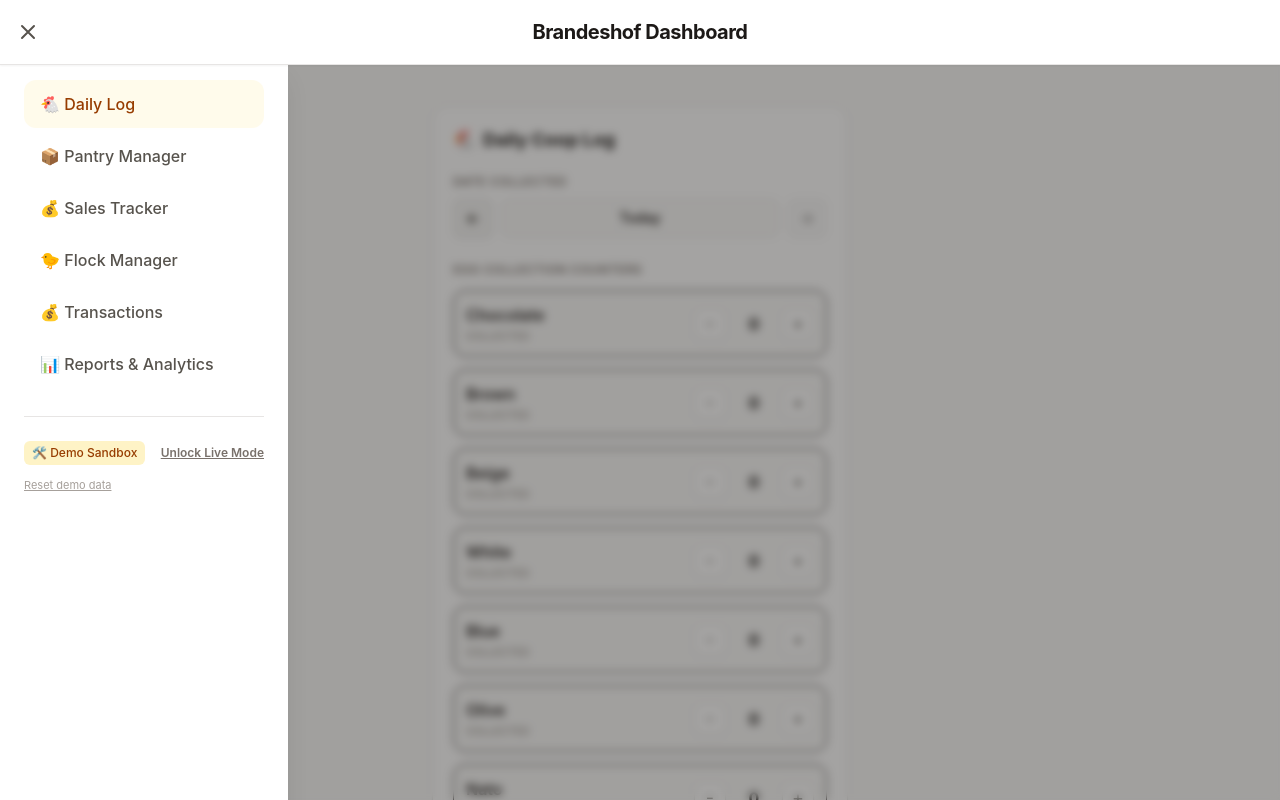
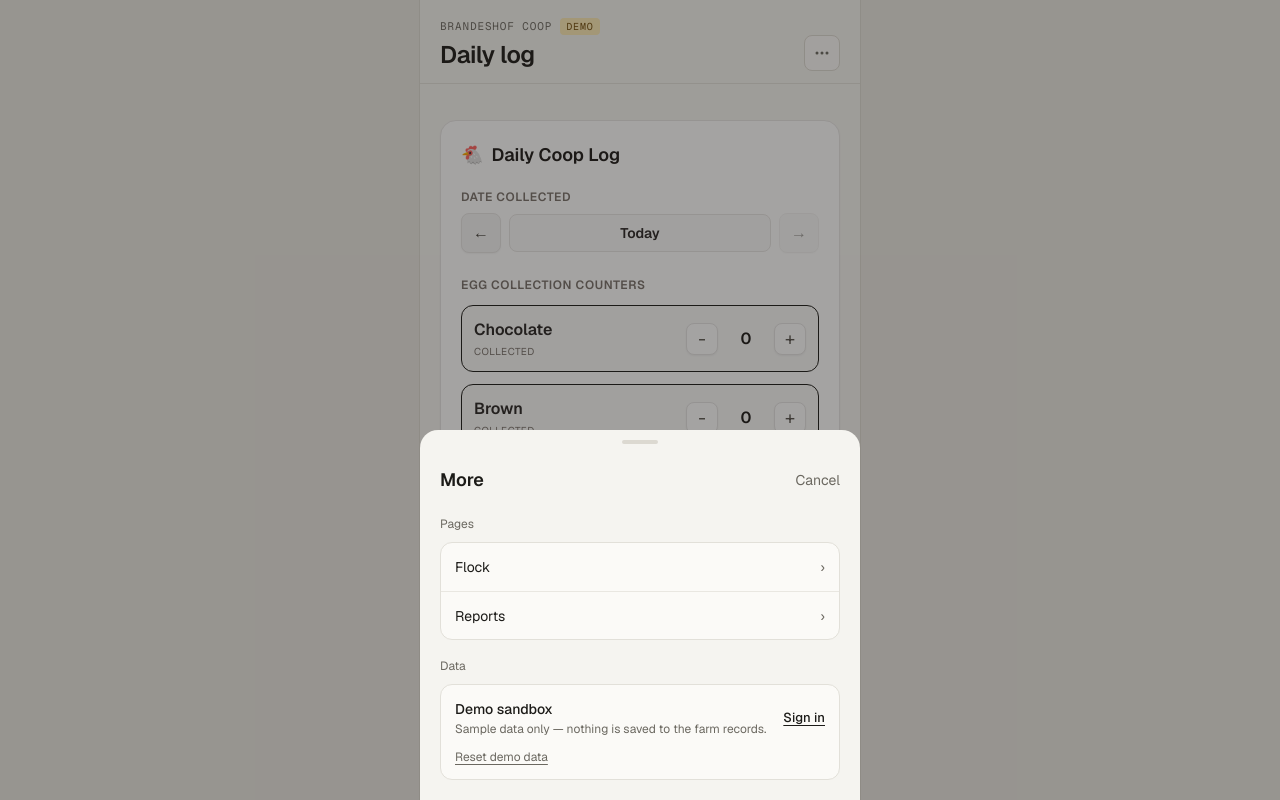
Before and after one commit to 19101990/the-coop-ledger, a React (Vite) app: page / in a window 1280 px wide. Both pictures are taken after a click on the button "Open menu". Shown: the top 800 px of the page. Built offline with nearby package versions, Linux system fonts and the light colour scheme; no server answers.

Commit message:
feat(ui): add redesign shell with bottom tab bar

```diff
--- a/index.html
+++ b/index.html
@@ -6,7 +6,10 @@
     <meta name="viewport" content="width=device-width, initial-scale=1.0" />
     <title>The Brandeshof Coop</title>
     <meta name="description" content="Farm ledger and coop management for the Brandeshof" />
-    <meta name="theme-color" content="#f5f5f4" />
+    <meta name="theme-color" content="#f5f4f0" />
+    <link rel="preconnect" href="https://fonts.googleapis.com" />
+    <link rel="preconnect" href="https://fonts.gstatic.com" crossorigin />
+    <link href="https://fonts.googleapis.com/css2?family=Geist:wght@400;500;600&family=Geist+Mono:wght@400;500&display=swap" rel="stylesheet" />
     <link rel="apple-touch-icon" href="/icon-192.png" />
     <link rel="manifest" href="/manifest.webmanifest" />
   </head>
--- a/src/App.tsx
+++ b/src/App.tsx
@@ -1,5 +1,6 @@
 import { useState } from 'react';
-import { Header, SidebarMenu } from './components/Navigation';
+import { Header, BottomNav, MoreMenu } from './components/Navigation';
+import { TAB_TITLES } from './components/navigationConfig';
 import DailyLog from './pages/DailyLog';
 import PantryManager from './pages/PantryManager';
 import SalesTracker from './pages/SalesTracker';
@@ -15,21 +16,18 @@ function AppContent() {
   const [isMenuOpen, setIsMenuOpen] = useState(false);
   const { isDemo, authReady } = useDemo();
 
+  const goTo = (tab: Tab) => {
+    setActiveTab(tab);
+    window.scrollTo({ top: 0 });
+  };
+
   return (
-    <div className="min-h-screen bg-stone-50 text-stone-800 antialiased">
-      <Header isMenuOpen={isMenuOpen} setIsMenuOpen={setIsMenuOpen} />
-
-      {isMenuOpen && (
-        <SidebarMenu
-          activeTab={activeTab}
-          setActiveTab={setActiveTab}
-          setIsMenuOpen={setIsMenuOpen}
-        />
-      )}
+    <div className="relative mx-auto min-h-screen max-w-[440px] bg-app pb-24 shadow-[0_0_0_1px_var(--color-edge)]">
+      <Header title={TAB_TITLES[activeTab]} onOpenMenu={() => setIsMenuOpen(true)} />
 
       {/* Don't render any page until we know whether the user is signed in, and remount
           everything when the mode changes so live data never lingers after sign-out. */}
-      <main key={isDemo ? 'demo' : 'live'} className="max-w-md mx-auto px-4 py-6">
+      <main key={isDemo ? 'demo' : 'live'} className="p-5">
         {!authReady ? (
           <LoadingSpinner message="Loading..." size="md" />
         ) : (
@@ -37,12 +35,16 @@ function AppContent() {
             {activeTab === 'daily-log' && <DailyLog />}
             {activeTab === 'pantry' && <PantryManager />}
             {activeTab === 'sales' && <SalesTracker />}
+            {activeTab === 'transactions' && <TransactionsTracker />}
             {activeTab === 'flock' && <FlockManager />}
-            {activeTab === 'transactions' && <TransactionsTracker />}
             {activeTab === 'reports' && <Reports />}
           </>
         )}
       </main>
+
+      <BottomNav activeTab={activeTab} setActiveTab={goTo} />
+
+      <MoreMenu open={isMenuOpen} onClose={() => setIsMenuOpen(false)} activeTab={activeTab} setActiveTab={goTo} />
     </div>
   );
 }
--- a/src/components/Navigation.tsx
+++ b/src/components/Navigation.tsx
@@ -3,38 +3,98 @@ import { useState } from 'react';
 import { useDemo } from '../context/DemoContext';
 import { supabase } from '../supabaseClient';
 import { demoStore } from '../demo/demoStore';
+import Sheet from './Sheet';
+import { TAB_TITLES, BOTTOM_TABS, MENU_TABS } from './navigationConfig';
 
+// ---------- Header ----------
 
 interface HeaderProps {
-  isMenuOpen: boolean;
-  setIsMenuOpen: (open: boolean) => void;
+  title: string;
+  onOpenMenu: () => void;
 }
 
-export function LiveDatabaseToggle() {
+export function Header({ title, onOpenMenu }: HeaderProps) {
+  const { isDemo } = useDemo();
+
+  return (
+    <header className="sticky top-0 z-[5] flex items-end justify-between gap-3 border-b border-line bg-app px-5 pt-[18px] pb-3">
+      <div className="flex flex-col gap-1">
+        <span className="flex items-center gap-2 font-mono text-[11px] uppercase tracking-[.08em] text-muted">
+          Brandeshof Coop
+          {isDemo && (
+            <span className="rounded bg-gift-bg px-1.5 py-px text-[10px] text-gift">Demo</span>
+          )}
+        </span>
+        <h1 className="m-0 text-2xl font-semibold tracking-[-.02em]">{title}</h1>
+      </div>
+
+      <button
+        onClick={onOpenMenu}
+        aria-label="Open menu"
+        className="grid h-9 w-9 cursor-pointer place-items-center rounded-lg border border-edge bg-surface text-muted hover:bg-subtle hover:text-ink"
+      >
+        <svg className="h-4 w-4" viewBox="0 0 16 16" fill="currentColor" aria-hidden="true">
+          <circle cx="3" cy="8" r="1.5" />
+          <circle cx="8" cy="8" r="1.5" />
+          <circle cx="13" cy="8" r="1.5" />
+        </svg>
+      </button>
+    </header>
+  );
+}
+
+// ---------- Bottom tab bar ----------
+
+interface BottomNavProps {
+  activeTab: Tab;
+  setActiveTab: (tab: Tab) => void;
+}
+
+function NavTab({ label, active, onClick }: { label: string; active: boolean; onClick: () => void }) {
+  return (
+    <button
+      onClick={onClick}
+      aria-current={active ? 'page' : undefined}
+      className={`flex h-[52px] cursor-pointer flex-col items-center justify-center gap-[5px] bg-transparent ${active ? 'text-ink' : 'text-muted'}`}
+    >
+      <span className={`h-[3px] w-[18px] rounded-sm ${active ? 'bg-ink' : 'bg-transparent'}`} />
+      <span className={`text-xs ${active ? 'font-semibold' : 'font-normal'}`}>{label}</span>
+    </button>
+  );
+}
+
+export function BottomNav({ activeTab, setActiveTab }: BottomNavProps) {
+  return (
+    <nav className="fixed bottom-0 left-1/2 z-10 grid w-full max-w-[440px] -translate-x-1/2 grid-cols-4 items-center border-t border-line bg-surface px-2 pt-1.5 pb-[calc(6px+env(safe-area-inset-bottom))]">
+      {BOTTOM_TABS.map(id => (
+        <NavTab key={id} label={TAB_TITLES[id]} active={activeTab === id} onClick={() => setActiveTab(id)} />
+      ))}
+    </nav>
+  );
+}
+
+// ---------- "More" menu (header) ----------
+
+interface MoreMenuProps {
+  open: boolean;
+  onClose: () => void;
+  activeTab: Tab;
+  setActiveTab: (tab: Tab) => void;
+}
+
+function AccountSection() {
   // Mode is derived from the Supabase session in DemoContext; signing in/out updates it automatically.
-  const { isDemo } = useDemo();
+  const { isDemo, user } = useDemo();
   const [showLogin, setShowLogin] = useState(false);
   const [email, setEmail] = useState('');
   const [password, setPassword] = useState('');
   const [errorMsg, setErrorMsg] = useState('');
 
-  const handleToggleClick = async () => {
-    if (isDemo) {
-      setShowLogin(true);
-    } else {
-      await supabase.auth.signOut();
-      setShowLogin(false);
-    }
-  };
-
   const handleLogin = async (e: React.FormEvent) => {
     e.preventDefault();
     setErrorMsg('');
 
-    const { error } = await supabase.auth.signInWithPassword({
-      email,
-      password
-    });
+    const { error } = await supabase.auth.signInWithPassword({ email, password });
 
     if (error) {
       setErrorMsg('Invalid credentials.');
@@ -52,140 +112,79 @@ export function LiveDatabaseToggle() {
     window.location.reload();
   };
 
+  const inputClass =
+    'h-11 w-full rounded-lg border border-edge bg-surface px-3 text-[15px] text-ink outline-none focus:border-ink';
+
   return (
-    <div className="mt-6 border-t border-stone-200 pt-6">
-      <div className="flex flex-col space-y-3">
-
-        <div className="flex items-center justify-between">
-          <span className={`text-xs px-2 py-1 rounded-md font-medium ${isDemo ? 'bg-amber-100 text-amber-800' : 'bg-emerald-100 text-emerald-800'}`}>
-            {isDemo ? '🛠️ Demo Sandbox' : '🟢 Live Database'}
+    <div className="flex flex-col gap-2.5">
+      <span className="text-xs text-muted">Data</span>
+      <div className="flex flex-col gap-3 rounded-xl border border-line bg-surface p-3.5">
+        <div className="flex items-center justify-between gap-3">
+          <div className="flex min-w-0 flex-col gap-0.5">
+            <span className="text-sm font-medium">{isDemo ? 'Demo sandbox' : 'Live database'}</span>
+            <span className="truncate text-xs text-muted">
+              {isDemo ? 'Sample data only — nothing is saved to the farm records.' : `Signed in as ${user?.email ?? 'admin'}`}
             </span>
+          </div>
+          {!showLogin && (
             <button
-            onClick={handleToggleClick}
-            className="text-xs text-stone-500 hover:text-stone-800 font-semibold underline"
+              onClick={() => (isDemo ? setShowLogin(true) : supabase.auth.signOut())}
+              className="shrink-0 cursor-pointer text-[13px] font-medium underline underline-offset-[3px]"
             >
-            {isDemo ? 'Unlock Live Mode' : 'Lock to Demo'}
+              {isDemo ? 'Sign in' : 'Sign out'}
             </button>
+          )}
         </div>
 
-        {isDemo && !showLogin && (
-          <button
-            onClick={handleResetDemo}
-            className="self-start text-[11px] text-stone-400 hover:text-stone-700 underline"
-          >
-            Reset demo data
-          </button>
-        )}
-
         {showLogin && isDemo && (
-          <form onSubmit={handleLogin} className="bg-stone-100 p-3 rounded-xl space-y-2 animate-fade-in border border-stone-200">
-            <p className="text-[10px] font-bold text-stone-500 uppercase tracking-wider">Admin Authentication</p>
-            {errorMsg && <p className="text-xs text-red-500">{errorMsg}</p>}
-
-            <input
-              type="email"
-              placeholder="Email"
-              value={email}
-              onChange={(e) => setEmail(e.target.value)}
-              className="w-full bg-white border border-stone-200 p-2 text-xs rounded-lg focus:outline-none focus:border-amber-500"
-              required
-            />
-            <input
-              type="password"
-              placeholder="Password"
-              value={password}
-              onChange={(e) => setPassword(e.target.value)}
-              className="w-full bg-white border border-stone-200 p-2 text-xs rounded-lg focus:outline-none focus:border-amber-500"
-              required
-            />
-
+          <form onSubmit={handleLogin} className="flex flex-col gap-2">
+            {errorMsg && <p className="m-0 text-xs text-expense">{errorMsg}</p>}
+            <input type="email" placeholder="Email" value={email} onChange={(e) => setEmail(e.target.value)} className={inputClass} required />
+            <input type="password" placeholder="Password" value={password} onChange={(e) => setPassword(e.target.value)} className={inputClass} required />
             <div className="flex gap-2 pt-1">
-              <button
-                type="button"
-                onClick={() => setShowLogin(false)}
-                className="flex-1 text-xs py-1.5 text-stone-500 hover:bg-stone-200 rounded-lg"
-              >
+              <button type="button" onClick={() => setShowLogin(false)} className="h-11 flex-1 cursor-pointer rounded-lg text-sm text-muted hover:bg-subtle">
                 Cancel
               </button>
-              <button
-                type="submit"
-                className="flex-1 bg-stone-800 text-white text-xs py-1.5 rounded-lg font-medium hover:bg-stone-900"
-              >
-                Sign In
+              <button type="submit" className="h-11 flex-1 cursor-pointer rounded-lg bg-ink text-sm font-medium text-app active:bg-ink-pressed">
+                Sign in
               </button>
             </div>
           </form>
+        )}
+
+        {isDemo && !showLogin && (
+          <button onClick={handleResetDemo} className="cursor-pointer self-start text-xs text-muted underline underline-offset-[3px] hover:text-ink">
+            Reset demo data
+          </button>
         )}
       </div>
     </div>
   );
 }
 
-export function Header({ isMenuOpen, setIsMenuOpen }: HeaderProps) {
+export function MoreMenu({ open, onClose, activeTab, setActiveTab }: MoreMenuProps) {
   return (
-    <header className="sticky top-0 z-40 bg-white border-b border-stone-200 px-4 py-3 flex items-center justify-between shadow-xs">
+    <Sheet open={open} title="More" onClose={onClose}>
+      <div className="flex flex-col gap-2.5">
+        <span className="text-xs text-muted">Pages</span>
+        <div className="overflow-hidden rounded-xl border border-line bg-surface">
+          {MENU_TABS.map((id, i) => (
             <button
-        onClick={() => setIsMenuOpen(!isMenuOpen)}
-        className="p-2 -ml-2 rounded-lg text-stone-600 hover:bg-stone-100 focus:outline-none"
-        aria-label="Toggle menu"
+              key={id}
+              onClick={() => {
+                setActiveTab(id);
+                onClose();
+              }}
+              className={`flex h-12 w-full cursor-pointer items-center justify-between px-3.5 text-left text-sm hover:bg-app ${i ? 'border-t border-divider' : ''} ${activeTab === id ? 'font-semibold' : ''}`}
             >
-        {isMenuOpen ? (
-          <svg className="w-6 h-6" fill="none" viewBox="0 0 24 24" stroke="currentColor"><path strokeLinecap="round" strokeLinejoin="round" strokeWidth={2} d="M6 18L18 6M6 6l12 12" /></svg>
-        ) : (
-          <svg className="w-6 h-6" fill="none" viewBox="0 0 24 24" stroke="currentColor"><path strokeLinecap="round" strokeLinejoin="round" strokeWidth={2} d="M4 6h16M4 12h16M4 18h16" /></svg>
-        )}
+              {TAB_TITLES[id]}
+              <span className="text-muted">›</span>
             </button>
+          ))}
+        </div>
+      </div>
 
-      <h1 className="text-xl font-bold tracking-tight text-stone-900">Brandeshof Dashboard</h1>
-      <div className="w-8"></div>
-    </header>
+      <AccountSection />
+    </Sheet>
   );
 }
-
-interface SidebarMenuProps {
-  activeTab: Tab;
-  setActiveTab: (tab: Tab) => void;
-  setIsMenuOpen: (open: boolean) => void;
-}
-
-export function SidebarMenu({ activeTab, setActiveTab, setIsMenuOpen }: SidebarMenuProps) {
-  const menuItems = [
-    { id: 'daily-log', name: '🐔 Daily Log' },
-    { id: 'pantry', name: '📦 Pantry Manager' },
-    { id: 'sales', name: '💰 Sales Tracker' },
-    { id: 'flock', name: '🐤 Flock Manager' },
-    { id: 'transactions', name: '💰 Transactions' },
-    { id: 'reports', name: '📊 Reports & Analytics' }
-  ] as const;
-
-  return (
-    <div className="fixed inset-0 z-30 flex">
-      <div
-        className="fixed inset-0 bg-stone-900/40 backdrop-blur-xs"
-        onClick={() => setIsMenuOpen(false)}
-      />
-      <nav className="relative w-72 max-w-xs bg-white h-full shadow-xl flex flex-col p-6 mt-14 animate-fade-in">
-        <div className="space-y-1">
-
-          {menuItems.map((item) => (
-            <button
-              key={item.id}
-              onClick={() => {
-                setActiveTab(item.id);
-                setIsMenuOpen(false);
-              }}
-              className={`w-full text-left px-4 py-3 rounded-xl font-medium transition-colors ${
-                activeTab === item.id
-                  ? 'bg-amber-50 text-amber-800'
-                  : 'text-stone-600 hover:bg-stone-50 hover:text-stone-900'
-              }`}
-            >
-              {item.name}
-            </button>
-          ))}
-          <LiveDatabaseToggle />
-        </div>
-      </nav>
-    </div>
-  );
-}
--- /dev/null
+++ b/src/components/Sheet.tsx
@@ -0,0 +1,51 @@
+import { useEffect } from 'react';
+
+interface SheetProps {
+  open: boolean;
+  title: string;
+  onClose: () => void;
+  children: React.ReactNode;
+}
+
+/** Bottom sheet: dimmed backdrop, panel slides up from the bottom of the app column. */
+export default function Sheet({ open, title, onClose, children }: SheetProps) {
+  useEffect(() => {
+    if (!open) return;
+
+    const onKey = (e: KeyboardEvent) => {
+      if (e.key === 'Escape') onClose();
+    };
+    // Stop the page behind the sheet from scrolling.
+    const prevOverflow = document.body.style.overflow;
+    document.body.style.overflow = 'hidden';
+    window.addEventListener('keydown', onKey);
+
+    return () => {
+      document.body.style.overflow = prevOverflow;
+      window.removeEventListener('keydown', onKey);
+    };
+  }, [open, onClose]);
+
+  if (!open) return null;
+
+  return (
+    <div className="fixed inset-0 z-20 flex flex-col items-center justify-end">
+      <div className="absolute inset-0 bg-ink/40" onClick={onClose} />
+      <div
+        role="dialog"
+        aria-modal="true"
+        aria-label={title}
+        className="relative flex max-h-[92vh] w-full max-w-[440px] flex-col gap-[18px] overflow-y-auto rounded-t-[18px] bg-app px-5 pt-2.5 pb-[calc(20px+env(safe-area-inset-bottom))]"
+      >
+        <span className="h-1 w-9 self-center rounded-sm bg-edge" />
+        <div className="flex items-center gap-2">
+          <h2 className="m-0 flex-1 text-lg font-semibold">{title}</h2>
+          <button onClick={onClose} className="cursor-pointer py-2 text-sm text-muted hover:text-ink">
+            Cancel
+          </button>
+        </div>
+        {children}
+      </div>
+    </div>
+  );
+}
--- /dev/null
+++ b/src/components/navigationConfig.ts
@@ -0,0 +1,15 @@
+import type { Tab } from '../types/types';
+
+/** Screen title shown in the header for each tab. */
+export const TAB_TITLES: Record<Tab, string> = {
+  'daily-log': 'Daily log',
+  pantry: 'Pantry',
+  sales: 'Sales',
+  transactions: 'Ledger',
+  flock: 'Flock',
+  reports: 'Reports',
+};
+
+/** Tabs in the bottom bar, in order. Everything else lives in the header "More" menu. */
+export const BOTTOM_TABS: Tab[] = ['daily-log', 'pantry', 'sales', 'transactions'];
+export const MENU_TABS: Tab[] = ['flock', 'reports'];
--- a/src/context/DemoContext.tsx
+++ b/src/context/DemoContext.tsx
@@ -45,8 +45,8 @@ export const DemoProvider: React.FC<{ children: React.ReactNode }> = ({ children
       {children}
       {demoMessage && (
         <div
-          className={`fixed bottom-4 right-4 text-white text-xs px-4 py-2.5 rounded-xl shadow-lg animate-bounce z-50
-          ${isDemo ? 'bg-amber-600' : 'bg-emerald-600'} `}
+          role="status"
+          className="fixed bottom-[88px] left-1/2 z-50 w-max max-w-[calc(100%-40px)] -translate-x-1/2 rounded-lg bg-ink px-4 py-2.5 text-[13px] text-app shadow-lg"
         >
           {demoMessage}
         </div>
--- a/src/index.css
+++ b/src/index.css
@@ -1 +1,47 @@
 @import "tailwindcss";
+
+/* Design tokens — see design/README.md */
+@theme {
+  --font-sans: "Geist", ui-sans-serif, system-ui, sans-serif;
+  --font-mono: "Geist Mono", ui-monospace, SFMono-Regular, monospace;
+
+  /* Surfaces */
+  --color-page: #e9e7e1;          /* behind the app column */
+  --color-app: #f5f4f0;           /* app background */
+  --color-surface: #fbfaf7;       /* cards */
+  --color-subtle: #efede7;        /* subtle fills, tiles */
+
+  /* Borders */
+  --color-line: #e2e0d9;          /* cards, header, nav */
+  --color-edge: #dcd9d1;          /* inputs */
+  --color-divider: #e9e7e1;       /* row separators */
+
+  /* Text */
+  --color-ink: #1c1b18;
+  --color-ink-soft: #4a4842;
+  --color-muted: #6b6860;
+  --color-faint: #a19e95;
+  --color-ink-pressed: #3a3833;
+  --color-on-dark-muted: #b9b6ad;
+  --color-bar-idle: #cfccc3;
+
+  /* Semantic */
+  --color-income: oklch(0.48 0.09 155);
+  --color-income-bg: oklch(0.95 0.035 155);
+  --color-expense: oklch(0.50 0.13 28);
+  --color-gift: oklch(0.45 0.09 75);
+  --color-gift-bg: oklch(0.94 0.07 90);
+  --color-income-on-dark: oklch(0.72 0.11 155);
+  --color-expense-on-dark: oklch(0.62 0.11 30);
+}
+
+@layer base {
+  body {
+    @apply bg-page text-ink font-sans antialiased;
+  }
+
+  input::placeholder,
+  textarea::placeholder {
+    color: var(--color-faint);
+  }
+}
```
Also changed, not shown: 1 other file (tests, documents, lock files or other folders). Lines whose indentation alone changed are shown as unchanged.
